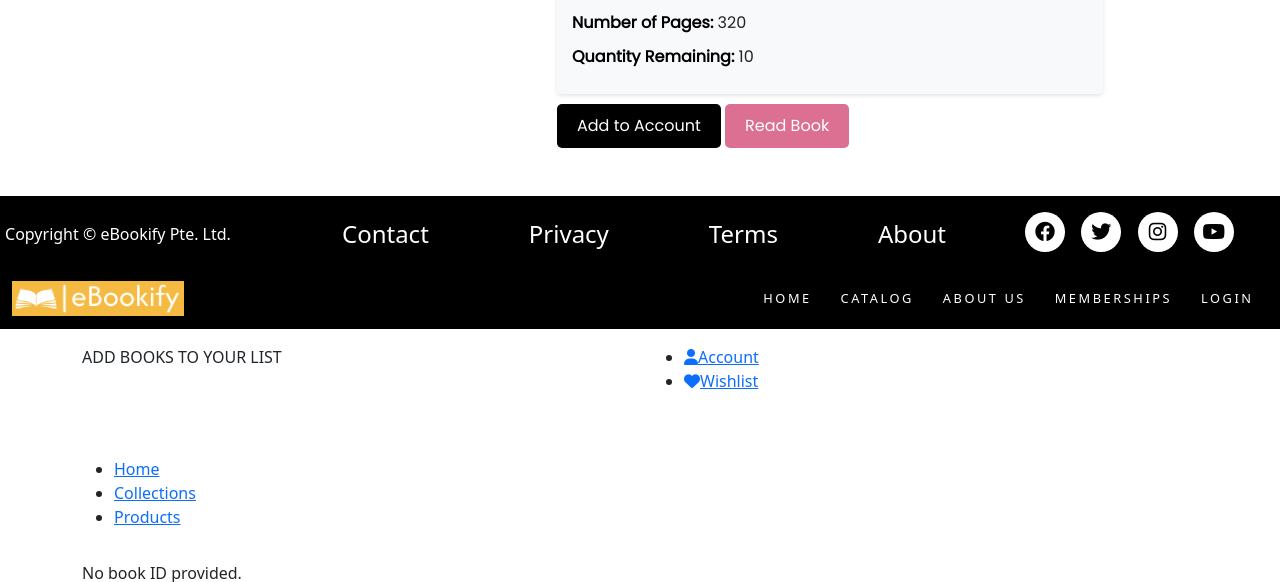
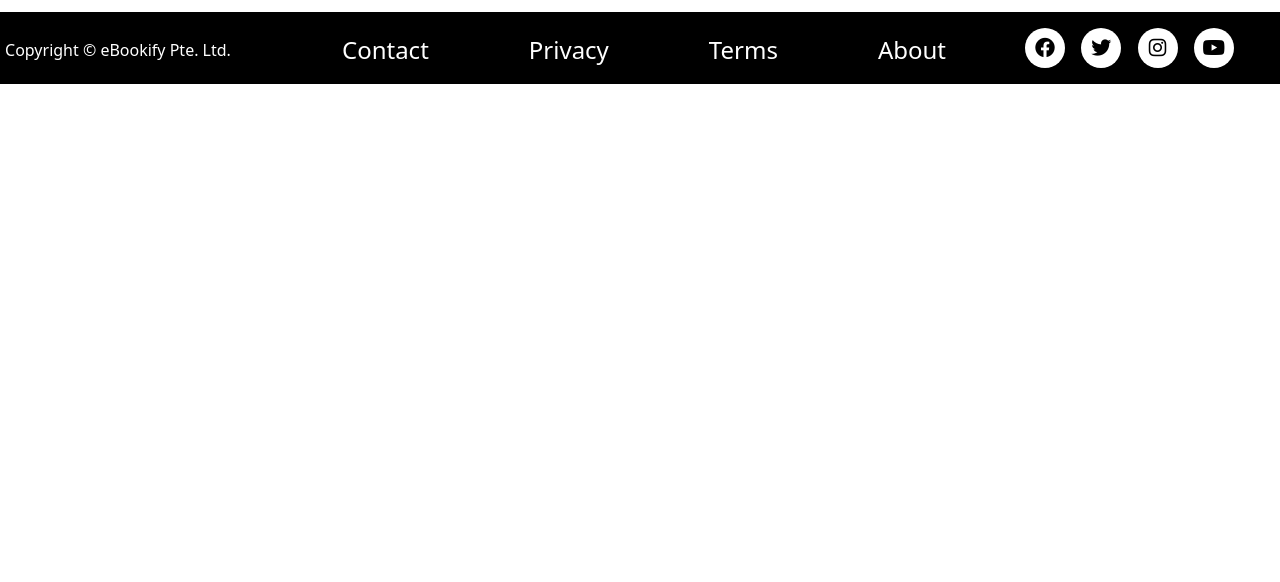
Before and after one commit to marvinoon/WebSystemP2-9, a PHP site: page /productpage.php in a window 1280 px wide. Shown: the part 593-1175 px from the top of the page. After the commit the page ends 677 px from the top, so only its background shows below. Run offline with PHP 8.4, Linux system fonts and the light colour scheme; data that the repository does not hold is empty.

Commit message:
merged branches

```diff
--- a/productpage.php
+++ b/productpage.php
@@ -19,89 +19,7 @@
 
             </a>
         </div>
-        <main class="container">
-            <!-- MAIN CONTENT-->
-            <div class="row mb-5">
-                <div class="col-5 image-container">
-                    <div class="image">
-                    <img class="img-fluid" src="images/Example Book.png" width="100%"/>
-                    </div>
-                </div>
-                <div class="col-6">
-                    <div class="item-details-container">
-                        <h1>Voyage Beyond The Stars</h1>
-
-                        <div class="product-details">
-                            <h2>Description</h2>
-                            <p>Embark on an unforgettable journey with "Voyage Beyond The Stars".
-                            This gripping novel by Alex R. Nova takes you on an interstellar adventure, where boundaries are limitless and the unknown awaits.
-                            This tale of courage, discovery, and the quest for knowledge is a must-read for sci-fi enthusiasts.</p>
-
-                            <!-- Book Details Section -->
-                            <div class="book-details">
-                                <h3>Book Information</h3>
-                                <p><strong>Author:</strong> Alex R. Nova</p>
-                                <p><strong>ISBN:</strong> 123-4567890123</p>
-                                <p><strong>Year Published:</strong> 2024</p>
-                                <p><strong>Language:</strong> English</p>
-                                <p><strong>Category:</strong> Science Fiction</p>
-                                <p><strong>Number of Pages:</strong> 320</p>
-                                <p><strong>Quantity Remaining:</strong> 10</p>
-
-                            </div>
-                            <!-- Add to Account Button -->
-                            <div class="button-add-to-account">
-                                <a href="#" class="btn-add-to-account">Add to Account</a>
-                                <a href="readbook.php" class="btn-read-book">Read Book</a>
-                            </div>
-                        </div>
-                    </div>
-                </div>
-            </div>
-        </main>
         <?php
-        include "inc/footer.inc.php";
-        ?>
-    </body>
-<!DOCTYPE html>
-<html lang="en">
-    <head>
-        <link rel="stylesheet" href="css/productpage.css">
-        <link rel="stylesheet" href="css/nav.css">
-        <link rel="stylesheet" href="css/footer.css">
-        <?php
-            include "inc/head.inc.php"
-        ?>
-    </head>
-
-    <body>
-    <?php
-        include "inc/nav.inc.php";
-    ?>
-        <main class="container">
-            <header>
-                <div class="row mt-3 nav-container">
-                    <div class="col-sm-12 col-md-6">
-                        ADD BOOKS TO YOUR LIST
-                    </div>
-                    <nav class="col-sm-12 col-md-6 nav-item">
-                        <ul>
-                            <li><a href="#"><i class="fa-solid fa-user"></i><span>Account</span></a></li>
-                            <li><a href="#"><i class="fa-solid fa-heart"></i><span>Wishlist</span></a></li>
-                        </ul>
-                    </nav>
-                </div>
-            </header>
-
-            <!-- BREADCRUMB -->
-            <div class="breadcrumb mt-5">
-                <ul>
-                    <li><a href="#">Home</a></li>
-                    <li><a href="#">Collections</a></li>
-                    <li><a href="#">Products</a></li>
-                </ul>
-            </div>
-            <?php
             //function to retrieve data
             function retrieveData($book_id)
             {
@@ -193,8 +111,6 @@
                         </div>
                     </div>
                 </div>
-
-
             </div>
         </main>
         <?php
```
Also changed, not shown: index.php (indentation only).
